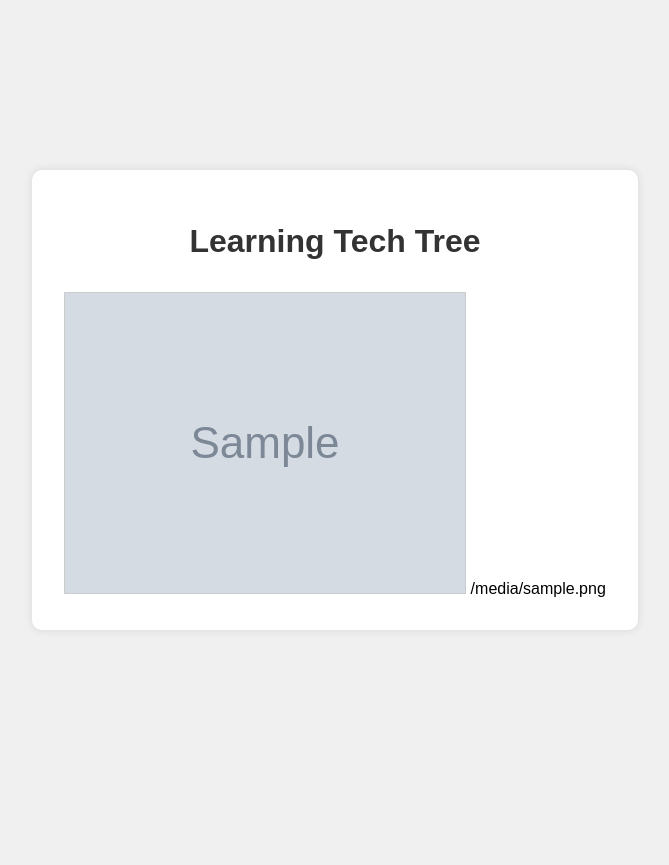
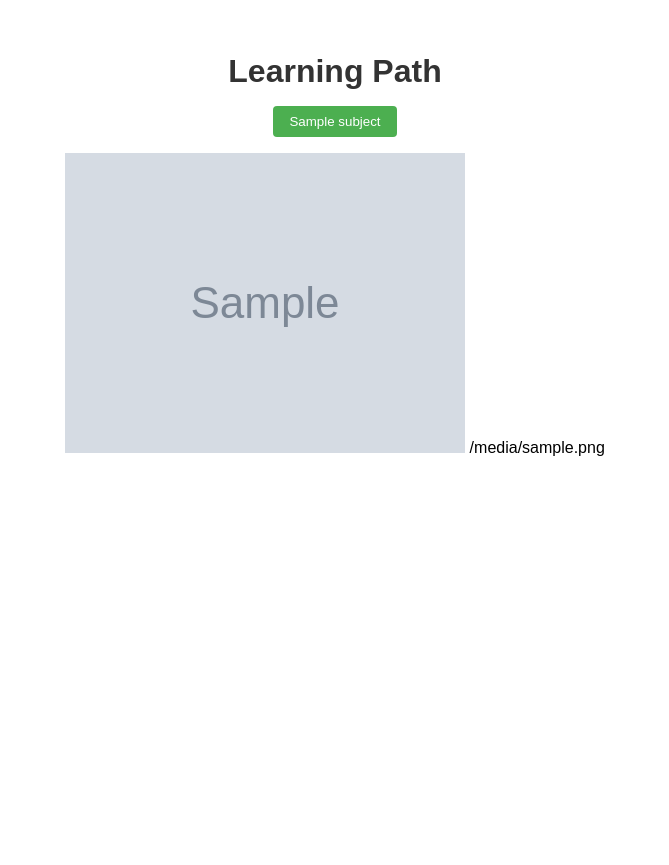
Before and after one commit to Krzysztofkol/LearningTechTree, a Flask app: template templates/index.html in a window 1280 px wide. Shown: the whole page, without its empty margins (305-974 px from the left). Before the commit the page ends 630 px from the top, so only its background shows below. Run offline with Flask 3, Linux system fonts and the light colour scheme; the template is opened without the code that fills it: most values are stand-ins (such as "Sample title", 1, 10 or a date in 2020); grey boxes marked "Sample" are stand-in pictures.

Commit message:
recreate app to allow for multiple subjects at once

```diff
--- a/app.py
+++ b/app.py
@@ -1,147 +1,158 @@
 import os
 import re
-from flask import Flask, render_template, request, jsonify
+from flask import Flask, render_template, request, jsonify, url_for
 import json
 import pygraphviz as pgv
-
 app = Flask(__name__)
-
-PROGRESS_FILE = 'progress.json'
-GRAPH_FILE = 'graph.txt'
-
-if not os.path.exists('static'):
-    os.makedirs('static')
-
-def read_graph_file():
+SUBJECTS_FOLDER = 'subjects'
+def get_available_subjects():
+    return [d for d in os.listdir(SUBJECTS_FOLDER) if os.path.isdir(os.path.join(SUBJECTS_FOLDER, d))]
+def get_subject_path(subject):
+    return os.path.join(SUBJECTS_FOLDER, subject)
+def get_graph_file(subject):
+    return os.path.join(get_subject_path(subject), 'graph.txt')
+def get_progress_file(subject):
+    return os.path.join(get_subject_path(subject), 'progress.json')
+def read_graph_file(subject):
     try:
-        with open(GRAPH_FILE, 'r') as file:
+        with open(get_graph_file(subject), 'r') as file:
             return file.read()
     except FileNotFoundError:
-        app.logger.error(f"Graph file not found: {GRAPH_FILE}")
+        app.logger.error(f"Graph file not found for subject: {subject}")
         return ""
     except IOError:
-        app.logger.error(f"Error reading graph file: {GRAPH_FILE}")
+        app.logger.error(f"Error reading graph file for subject: {subject}")
         return ""
-
-def parse_graph_file():
-    graph_content = read_graph_file()
+def parse_graph_file(subject):
+    graph_content = read_graph_file(subject)
     topic_ids = re.findall(r'(\w+)\s*\[label=', graph_content)
     return topic_ids
-
-def generate_default_progress(topic_ids):
+def generate_default_progress(subject):
+    topic_ids = parse_graph_file(subject)
     progress = {topic: False for topic in topic_ids}
-    save_progress(progress)
+    save_progress(subject, progress)
     return progress
-
-def load_progress():
-    if os.path.exists(PROGRESS_FILE):
+def load_progress(subject):
+    progress_file = get_progress_file(subject)
+    if os.path.exists(progress_file):
         try:
-            with open(PROGRESS_FILE, 'r') as f:
+            with open(progress_file, 'r') as f:
                 return json.load(f)
         except json.JSONDecodeError:
-            app.logger.error(f"Error decoding JSON from {PROGRESS_FILE}")
-            return generate_default_progress(parse_graph_file())
+            app.logger.error(f"Error decoding JSON from {progress_file}")
+            return generate_default_progress(subject)
     else:
-        app.logger.info(f"{PROGRESS_FILE} not found. Creating default progress.")
-        return generate_default_progress(parse_graph_file())
-
-def save_progress(progress):
+        app.logger.info(f"Progress file not found for subject: {subject}. Creating default progress.")
+        return generate_default_progress(subject)
+def save_progress(subject, progress):
+    progress_file = get_progress_file(subject)
     try:
-        with open(PROGRESS_FILE, 'w') as f:
+        with open(progress_file, 'w') as f:
             json.dump(progress, f)
     except IOError:
-        app.logger.error(f"Error writing to {PROGRESS_FILE}")
-
-def get_direct_successors(graph, node):
-    return [edge[1] for edge in graph.edges() if edge[0] == node]
-
-def generate_graph(progress):
-    app.logger.info("Generating graph")
-    graph = pgv.AGraph(string=read_graph_file())
+        app.logger.error(f"Error writing to {progress_file}")
+def get_all_predecessors(graph, node):
+    predecessors = set()
+    for edge in graph.edges():
+        if edge[1] == node:
+            predecessors.add(edge[0])
+            predecessors.update(get_all_predecessors(graph, edge[0]))
+    return predecessors
+def generate_graph(subject, progress):
+    app.logger.info(f"Generating graph for subject: {subject}")
+    graph = pgv.AGraph(string=read_graph_file(subject))
     graph.node_attr['shape'] = 'box'
     graph.node_attr['style'] = 'rounded,filled'
     graph.node_attr['fontname'] = 'Helvetica'
     graph.node_attr['fontsize'] = '10'
     graph.node_attr['height'] = '0.5'
     graph.node_attr['width'] = '2'
-
-    # First pass: identify completed nodes and their direct successors
+    graph.graph_attr['rankdir'] = 'TB'
+    graph.graph_attr['splines'] = 'polyline'
+    graph.graph_attr['overlap'] = 'false'
+    graph.graph_attr['pack'] = 'true'
+    graph.graph_attr['packmode'] = 'clust'
+    # First pass: identify and color completed nodes
     completed_nodes = set()
-    yellow_nodes = set()
     for node in graph.nodes():
         node_name = node.name
         if progress.get(node_name, False):
             completed_nodes.add(node_name)
-            successors = get_direct_successors(graph, node)
-            for successor in successors:
-                if not progress.get(successor, False):
-                    yellow_nodes.add(successor)
-
-    # Second pass: color the nodes
+            node.attr['fillcolor'] = 'lightgreen'
+            app.logger.info(f"Node {node_name} colored green (completed)")
+    # Second pass: identify and color yellow nodes
     for node in graph.nodes():
         node_name = node.name
-        if node_name in completed_nodes:
-            node.attr['fillcolor'] = 'lightgreen'
-        elif node_name in yellow_nodes:
-            node.attr['fillcolor'] = 'yellow'
-        else:
-            node.attr['fillcolor'] = 'lightgrey'
+        if node_name not in completed_nodes:
+            predecessors = get_all_predecessors(graph, node_name)
+            if all(pred in completed_nodes for pred in predecessors):
+                node.attr['fillcolor'] = 'yellow'
+                app.logger.info(f"Node {node_name} colored yellow (ready)")
+            else:
+                node.attr['fillcolor'] = 'lightgrey'
+                app.logger.info(f"Node {node_name} colored light grey (not ready)")
         node.attr['id'] = node_name
         node.attr['href'] = f'javascript:void(0);'
         node.attr['onclick'] = f'updateTopic("{node_name}");'
-        app.logger.info(f"Node {node_name} attributes: {node.attr}")
-
     return graph
-
 @app.route('/')
 def index():
-    app.logger.info("Rendering index page")
-    progress = load_progress()
-    app.logger.info(f"Loaded progress: {progress}")
-    graph = generate_graph(progress)
-    graph_file = 'static/graph.png'
+    subjects = get_available_subjects()
+    if not subjects:
+        return "No subjects available", 404
+    selected_subject = request.args.get('subject', subjects[0])
+    if selected_subject not in subjects:
+        return f"Subject {selected_subject} not found", 404
+    app.logger.info(f"Rendering index page for subject: {selected_subject}")
+    progress = load_progress(selected_subject)
+    app.logger.info(f"Loaded progress for {selected_subject}: {progress}")
+    graph = generate_graph(selected_subject, progress)
+    graph_file = f'static/{selected_subject}_graph.png'
     graph.draw(graph_file, format='png', prog='dot')
-    map_file = 'static/graph.map'
+    map_file = f'static/{selected_subject}_graph.map'
     graph.draw(map_file, format='cmapx', prog='dot')
-
     try:
         with open(map_file) as f:
             image_map = f.read()
     except IOError:
         app.logger.error(f"Error reading {map_file}")
         image_map = ""
-
     app.logger.info(f"Generated graph: {graph_file}")
     app.logger.info(f"Generated image map: {image_map}")
-    return render_template('index.html', graph_file=f'/{graph_file}', image_map=image_map, progress=json.dumps(progress))
-
+    return render_template('index.html',
+                           graph_file=url_for('static', filename=f'{selected_subject}_graph.png'),
+                           image_map=image_map,
+                           progress=json.dumps(progress),
+                           subjects=subjects,
+                           selected_subject=selected_subject)
 @app.route('/update', methods=['POST'])
 def update():
     app.logger.info(f"Received update request: {request.json}")
     data = request.json
+    subject = data['subject']
     topic = data['topic']
     completed = data['completed']
-    progress = load_progress()
+    progress = load_progress(subject)
     progress[topic] = completed
-    save_progress(progress)
-    app.logger.info(f"Updated topic: {topic}, Completed: {completed}")
-    app.logger.info(f"Current progress: {progress}")
-    graph = generate_graph(progress)
-    graph_file = 'static/graph.png'
+    save_progress(subject, progress)
+    app.logger.info(f"Updated topic: {topic}, Completed: {completed} for subject: {subject}")
+    app.logger.info(f"Current progress for {subject}: {progress}")
+    graph = generate_graph(subject, progress)
+    graph_file = f'static/{subject}_graph.png'
     graph.draw(graph_file, format='png', prog='dot')
-    map_file = 'static/graph.map'
+    map_file = f'static/{subject}_graph.map'
     graph.draw(map_file, format='cmapx', prog='dot')
-
     try:
         with open(map_file) as f:
             image_map = f.read()
     except IOError:
         app.logger.error(f"Error reading {map_file}")
         image_map = ""
-
     app.logger.info(f"Generated updated graph: {graph_file}")
     app.logger.info(f"Generated updated image map: {image_map}")
-    return jsonify(success=True, graph_file=f'/static/graph.png', image_map=image_map, progress=progress)
-
+    return jsonify(success=True,
+                   graph_file=url_for('static', filename=f'{subject}_graph.png'),
+                   image_map=image_map,
+                   progress=progress)
 if __name__ == '__main__':
     app.run(debug=True, port=9696)
--- a/progress.json
+++ /dev/null
@@ -1 +0,0 @@
-{"BasicMath": true, "BasicProgramming": true, "DataStructures": false, "LinearAlgebra": false, "ProbabilityStatistics": false, "Algorithms": false, "NumericalComputing": false, "MLBasics": false, "DataPreprocessing": false, "NeuralNetworks": false, "DeepLearningFrameworks": false, "NLP": false, "RL": false, "GANs": false, "CNNs": false, "RNNs": false, "AdvancedDL": false, "ModelDeployment": false, "EthicsAI": false}
--- /dev/null
+++ b/subjects/Deep Learning/progress.json
@@ -0,0 +1 @@
+{"BasicMath": true, "BasicProgramming": true, "LinearAlgebra": false, "ProbabilityStatistics": false, "DataStructures": false, "Algorithms": false, "NumericalComputing": false, "DataPreprocessing": false, "MLBasics": false, "NeuralNetworks": false, "DeepLearningFrameworks": false, "CNNs": false, "RNNs": false, "GANs": false, "RL": false, "NLP": false, "AdvancedDL": false, "ModelDeployment": false, "EthicsAI": false}
--- /dev/null
+++ b/subjects/Discrete Mathematics/progress.json
@@ -0,0 +1 @@
+{"Primes": false, "NumberTheory": false, "SetTheory": true, "Combinatorics": false, "PigeonholePrinciple": false, "Functions": false, "PermutationsCombinations": false, "Groups": false, "PlanarGraphs": false, "AlgebraicStructures": false, "ComputabilityTheory": false, "Logic": false, "Probability": false, "GraphTheory": false}
--- /dev/null
+++ b/subjects/Large Language Models/progress.json
@@ -0,0 +1 @@
+{"OverviewOfAI": false, "MachineLearningBasics": false, "Introduction": true, "SupervisedLearning": false, "UnsupervisedLearning": false, "GRU": false, "Backpropagation": false}
--- a/templates/index.html
+++ b/templates/index.html
@@ -1,13 +1,15 @@
 <!DOCTYPE html>
 <html>
 <head>
-    <title>Learning Tech Tree</title>
+    <title>Learning Path</title>
     <style>
         body {
             font-family: Arial, sans-serif;
             margin: 0;
             padding: 0;
+			overflow-x: hidden;
             display: flex;
+            flex-direction: column;
             justify-content: center;
             align-items: center;
             min-height: 100vh;
@@ -19,6 +21,8 @@
             padding: 2rem;
             border-radius: 10px;
             box-shadow: 0 0 10px rgba(0,0,0,0.1);
+			width: 100%;
+            overflow: hidden;
         }
         h1 {
             color: #333;
@@ -26,13 +30,25 @@
         }
         #graph-container {
             position: relative;
-            display: inline-block;
-            margin-top: 1rem;
+            width: 100%;
+            height: 85vh;
+            overflow: auto;
+			scroll-behavior: smooth;
+        }
+		#graph-container::-webkit-scrollbar {
+			width: 12px;
+			height: 12px;
+		}
+		#graph-container::-webkit-scrollbar-thumb {
+			background-color: #888;
+			border-radius: 6px;
+		}
+		#graph-container::-webkit-scrollbar-track {
+			background-color: #f1f1f1;
 		}
         #graph {
-            max-width: 100%;
+            max-width: none;
             height: auto;
-            border: 1px solid #ccc;
         }
         area {
             cursor: pointer;
@@ -44,23 +60,62 @@
             display: none;
             border-radius: 5px;
         }
+        .subject-buttons {
+            margin-bottom: 1rem;
+        }
+        .subject-button {
+            margin: 0 0.5rem;
+            padding: 0.5rem 1rem;
+            background-color: #4CAF50;
+            color: white;
+            border: none;
+            border-radius: 4px;
+            cursor: pointer;
+        }
+        .subject-button.active {
+            background-color: #45a049;
+        }
+		.loading {
+            display: none;
+            position: fixed;
+            top: 50%;
+            left: 50%;
+            transform: translate(-50%, -50%);
+            background-color: rgba(255, 255, 255, 0.8);
+            padding: 20px;
+            border-radius: 5px;
+            box-shadow: 0 0 10px rgba(0,0,0,0.1);
+        }
     </style>
 </head>
 <body>
     <div class="container">
-        <h1>Learning Tech Tree</h1>
+        <h1>Learning Path</h1>
+        <div class="subject-buttons">
+            {% for subject in subjects %}
+                <button class="subject-button {% if subject == selected_subject %}active{% endif %}" onclick="changeSubject('{{ subject }}')">{{ subject }}</button>
+            {% endfor %}
+        </div>
         <div id="graph-container">
-            <img src="{{ graph_file }}" usemap="#DeepLearningPath" id="graph">
+            <img src="{{ graph_file }}" usemap="#LearningPath" id="graph">
             {{ image_map|safe }}
             <div id="hover-indicator"></div>
         </div>
     </div>
+    <div id="loading" class="loading">Loading...</div>
     <script>
         console.log("Script started");
         const graph = document.getElementById('graph');
         const hoverIndicator = document.getElementById('hover-indicator');
         let progress = {{ progress|safe }};
         let nodeCoordinates = {};
+        let currentSubject = "{{ selected_subject }}";
+        function showLoading() {
+            document.getElementById('loading').style.display = 'block';
+        }
+        function hideLoading() {
+            document.getElementById('loading').style.display = 'none';
+        }
         function showHoverIndicator(coords) {
             console.log("showHoverIndicator called with coords:", coords);
             const [x, y, width, height] = coords.split(',').map(Number);
@@ -101,12 +156,13 @@
         }
 		 function updateTopic(topic) {
 			console.log("updateTopic called with topic:", topic);
+			showLoading();
 			fetch('/update', {
 				method: 'POST',
 				headers: {
 					'Content-Type': 'application/json',
 				},
-                body: JSON.stringify({ topic: topic, completed: !progress[topic] }),
+				body: JSON.stringify({ subject: currentSubject, topic: topic, completed: !progress[topic] }),
 			})
 			.then(response => {
 				console.log("Received response:", response);
@@ -116,8 +172,7 @@
 				console.log("Parsed response data:", data);
 				if (data.success) {
 					console.log("Update successful");
-                    updateGraph(data.graph_file, data.image_map);
-                    progress = data.progress;
+					refreshRoadmap(data);
 				} else {
 					console.error("Failed to update progress");
 					alert('Failed to update progress.');
@@ -126,7 +181,16 @@
 			.catch(error => {
 				console.error('Error:', error);
 				alert('An error occurred while updating progress.');
+			})
+			.finally(() => {
+				hideLoading();
 			});
+		}
+        function refreshRoadmap(data) {
+            console.log("Refreshing roadmap with:", data);
+            updateGraph(data.graph_file, data.image_map);
+            progress = data.progress;
+            console.log("Roadmap refreshed");
         }
         function updateGraph(graphFile, imageMap) {
             console.log("Updating graph with:", graphFile, imageMap);
@@ -140,7 +204,16 @@
                 graphContainer.removeChild(existingMap);
             }
             graphContainer.appendChild(newMap);
-            // Update nodeCoordinates
+            graph.onload = function() {
+                const svgDoc = graph.contentDocument;
+                if (svgDoc) {
+                    const nodeTexts = svgDoc.querySelectorAll('.node text');
+                    nodeTexts.forEach(text => {
+                        text.style.fontSize = '16px';
+                        text.style.fontFamily = 'Helvetica, Arial, sans-serif';
+                    });
+                }
+            };
             nodeCoordinates = {};
             newMap.querySelectorAll('area').forEach(area => {
                 const [x, y, width, height] = area.coords.split(',').map(Number);
@@ -148,6 +221,11 @@
             });
             attachEventListeners();
             console.log("Graph updated");
+        }
+       function changeSubject(subject) {
+            console.log("Changing subject to:", subject);
+            showLoading();
+            window.location.href = `/?subject=${encodeURIComponent(subject)}`;
         }
         graph.addEventListener('click', (e) => {
             const rect = graph.getBoundingClientRect();
@@ -165,7 +243,6 @@
         window.onload = function() {
             console.log("Window loaded");
             attachEventListeners();
-            // Initialize nodeCoordinates
             document.querySelectorAll('area').forEach(area => {
                 const [x, y, width, height] = area.coords.split(',').map(Number);
                 nodeCoordinates[area.id] = [x, y, width, height];
```
Also changed, not shown: subjects/Discrete Mathematics/graph.txt (added, +60 -0 lines), subjects/Large Language Models/graph.txt (added, +38 -0 lines), README.md, static/Deep Learning_graph.png (added), static/Discrete Mathematics_graph.png (added), static/Large Language Models_graph.png (added), static/graph.png, subjects/Deep Learning/graph.txt (renamed from graph.txt), 4 other files. Lines whose indentation alone changed are shown as unchanged.
